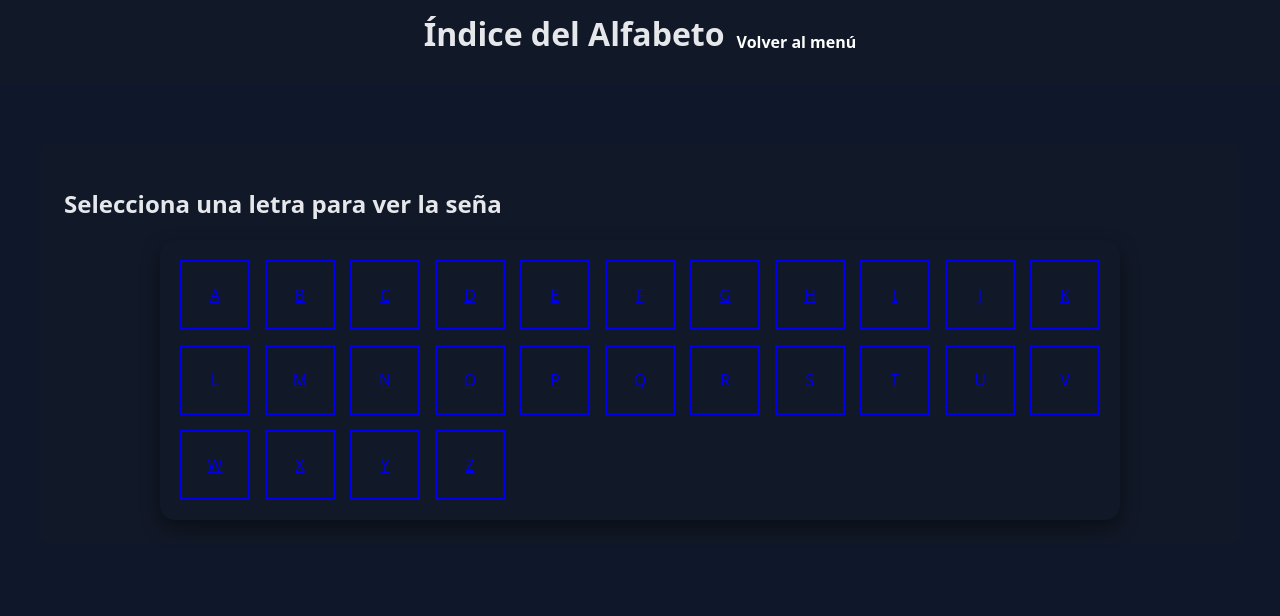
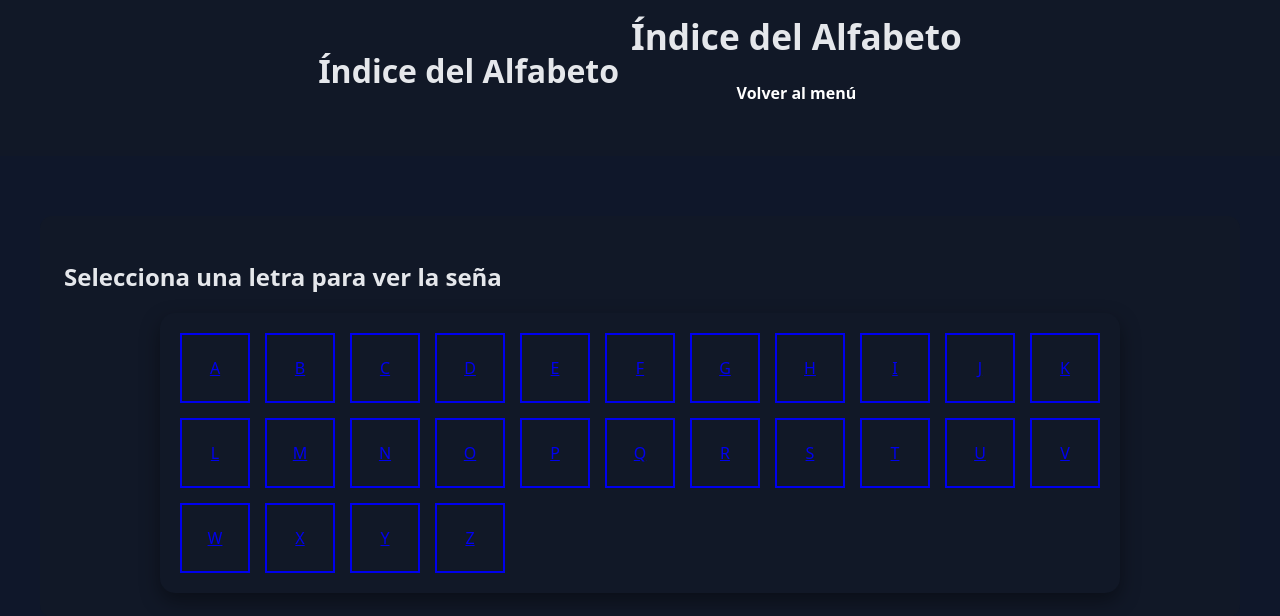
Before and after one commit to EliasOrellana437/PruebaProyecto, a Django app: page /alfabeto/ in a window 1280 px wide. Shown: the top 616 px of the page. Run offline with Django 5.2, Linux system fonts and the light colour scheme.

Commit message:
se desordeno esta onda

```diff
--- a/static/css/styles.css
+++ b/static/css/styles.css
@@ -201,3 +201,31 @@ header.topbar a.btn-volver {
   height: 70px;
   border: 2px solid
   }
+  .titulo-seccion {
+  display: flex;
+  flex-direction: column;
+  align-items: center;
+  gap: 12px;
+  margin-bottom: 30px;
+}
+
+.titulo-seccion h1 {
+  margin: 0;
+  font-size: 2.2em;
+  font-weight: 600;
+}
+
+.titulo-seccion .btn-volver {
+  background-color: var(--accent);
+  color: #06290f;
+  padding: 10px 20px;
+  border-radius: 8px;
+  text-decoration: none;
+  font-weight: bold;
+  transition: background-color 0.2s, transform 0.2s;
+}
+
+.titulo-seccion .btn-volver:hover {
+  background-color: #16a34a;
+  transform: translateY(-2px);
+}
--- a/templates/core/alfabeto_index.html
+++ b/templates/core/alfabeto_index.html
@@ -10,7 +10,11 @@
 
     <header class="topbar">
         <h1>{{ titulo_pagina }}</h1>
-        <a href="{% url 'menu' %}" class="btn-volver">Volver al menú</a>
+        <div class="titulo-seccion">
+  <h1>Índice del Alfabeto</h1>
+  <a href="{% url 'menu' %}" class="btn-volver">Volver al menú</a>
+</div>
+
     </header>
 
     <main class="container-wide">
```
Also changed, not shown: db.sqlite3.
